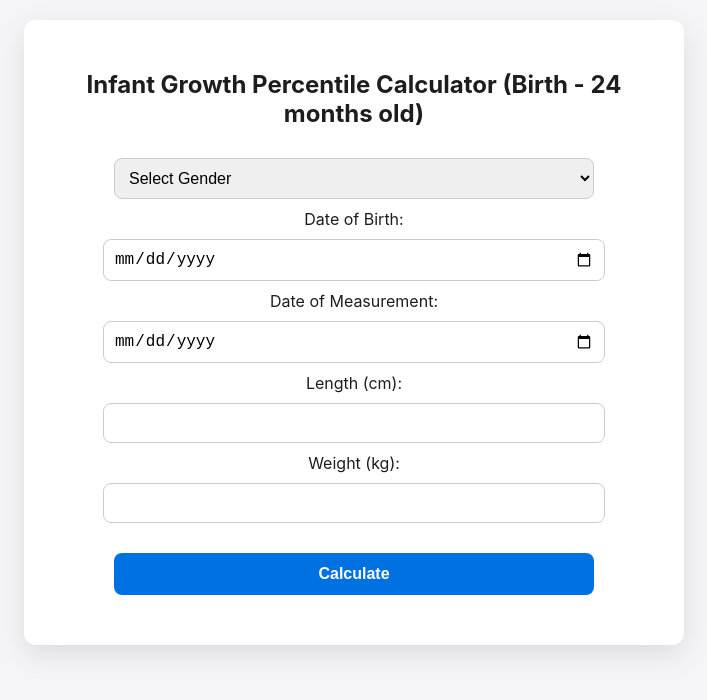
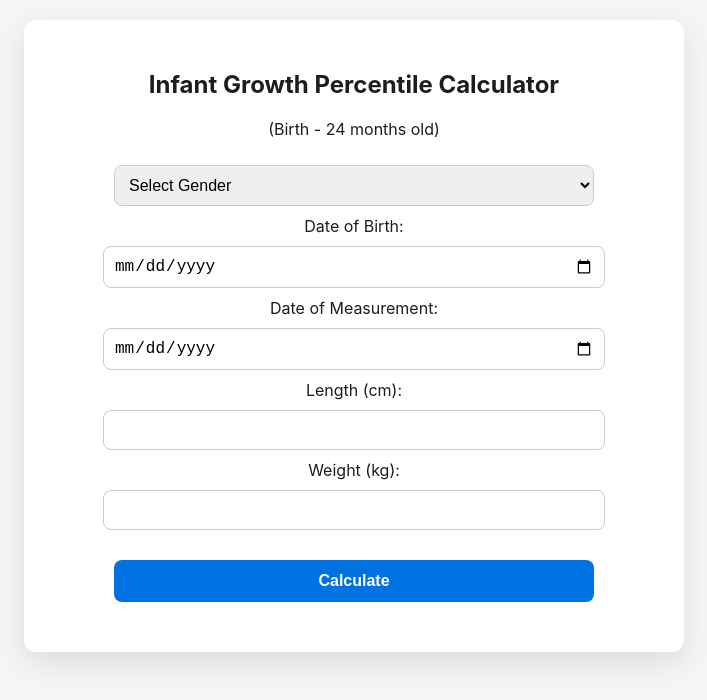
Before and after one commit to TND4-ZQJS/infantgrowthchart, a plain HTML site: page index.html in a window 1280 px wide. Shown: the whole page, without its empty margins (286-993 px from the left). Drawn offline with Linux system fonts and the light colour scheme.

Commit message:
Update index.html

```diff
--- a/index.html
+++ b/index.html
@@ -9,8 +9,8 @@
 </head>
 <body>
   <div class="container">
-    <h2>Infant Growth Percentile Calculator (Birth - 24 months old)</h2>
-
+    <h2>Infant Growth Percentile Calculator</h2>
+<p>(Birth - 24 months old)</p>
     <select id="gender">
       <option value="">Select Gender</option>
       <option value="boy">Boy</option>
```
